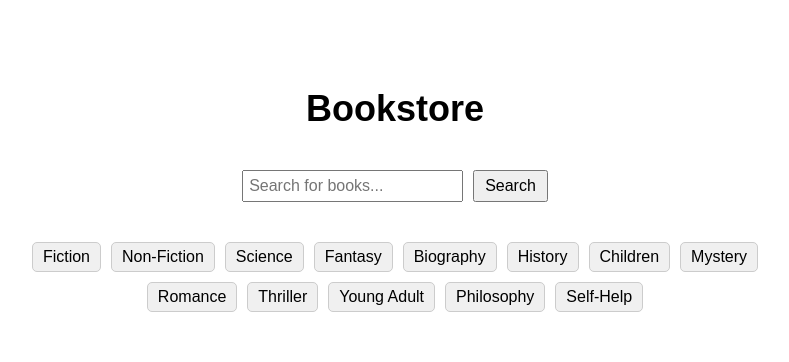
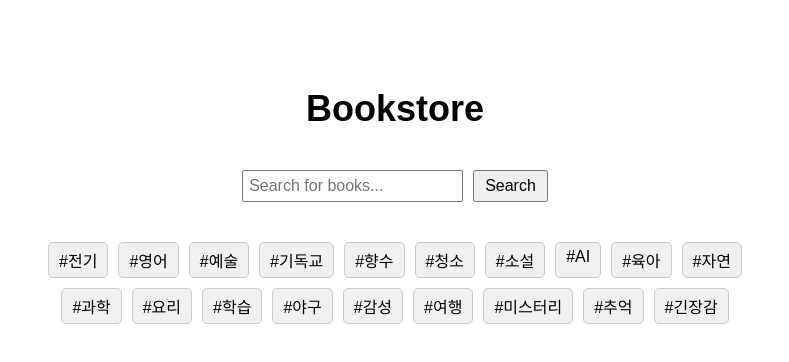
Before and after one commit to fbghk/test_nest_next, a Next.js app in the folder client/: page / in a window 1280 px wide. Shown: the top 362 px of the page, without its empty margins (245-1034 px from the left). Built offline with nearby package versions, Linux system fonts and the light colour scheme.

Commit message:
fix | index.js : tags 변경

```diff
--- a/client/pages/index.js
+++ b/client/pages/index.js
@@ -4,7 +4,7 @@ import styles from '../styles/Home.module.css';
 
 const Home = () => {
   const [searchQuery, setSearchQuery] = useState('');
-  const tags = ['Fiction', 'Non-Fiction', 'Science', 'Fantasy', 'Biography', 'History', 'Children', 'Mystery', 'Romance', 'Thriller', 'Young Adult', 'Philosophy', 'Self-Help'];
+  const tags = ['#전기', '#영어', '#예술', '#기독교', '#향수', '#청소', '#소설', '#AI', '#육아', '#자연', '#과학', '#요리', '#학습', '#야구', '#감성', '#여행', '#미스터리', '#추억', '#긴장감'];
 
   const handleSearch = () => {
     console.log(`Searching for books with query: ${searchQuery}`);
```
